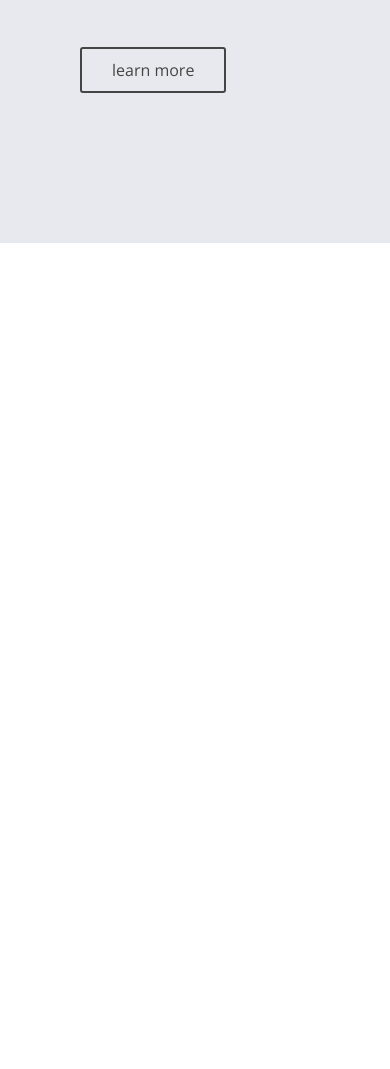
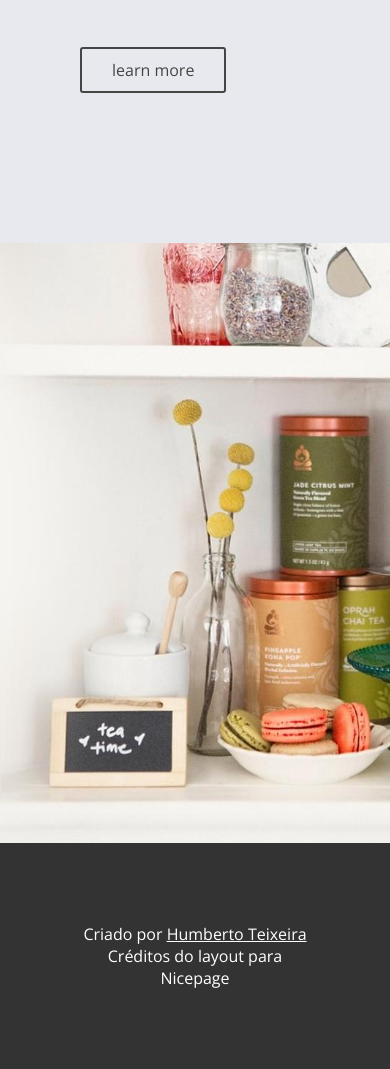
Before and after one commit to humbertoteixeiraa/starbucks-website-clone, a plain HTML site: page index.html in a window 390 px wide. Shown: the part 5414-6483 px from the top of the page. Before the commit the page ends 5657 px from the top, so only its background shows below. Drawn offline with nearby package versions, Linux system fonts and the light colour scheme.

Commit message:
Atualizações do dia 21.01.2023
Início dos ajustes de responsividade.

```diff
--- a/assets/css/style.css
+++ b/assets/css/style.css
@@ -237,3 +237,25 @@ header .line {
     background-image: url('../images/bg3.jpg');
     background-position: left;
 }
+
+.area5 {
+    background-image: url('../images/bg4.jpg');
+    background-size: cover;
+    background-position: center;
+    height: 600px;
+}
+
+footer {
+    background-color: #333;
+    color: #fff;
+    padding: 80px;
+    text-align: center;
+}
+
+footer a {
+    color: #fff;
+}
+
+footer a:hover {
+    font-weight: bolder;
+}
--- a/index.html
+++ b/index.html
@@ -85,5 +85,15 @@
         <div class="area4--img1"></div>
     </section>
 
+    <section class="area5">
+
+    </section>
+
+    <footer>
+        Criado por <a href="https://linktree-hbt.netlify.app/" target="_blank">Humberto Teixeira</a>
+        <br>
+        Créditos do layout para Nicepage
+    </footer>
+
 </body>
 </html>
```
